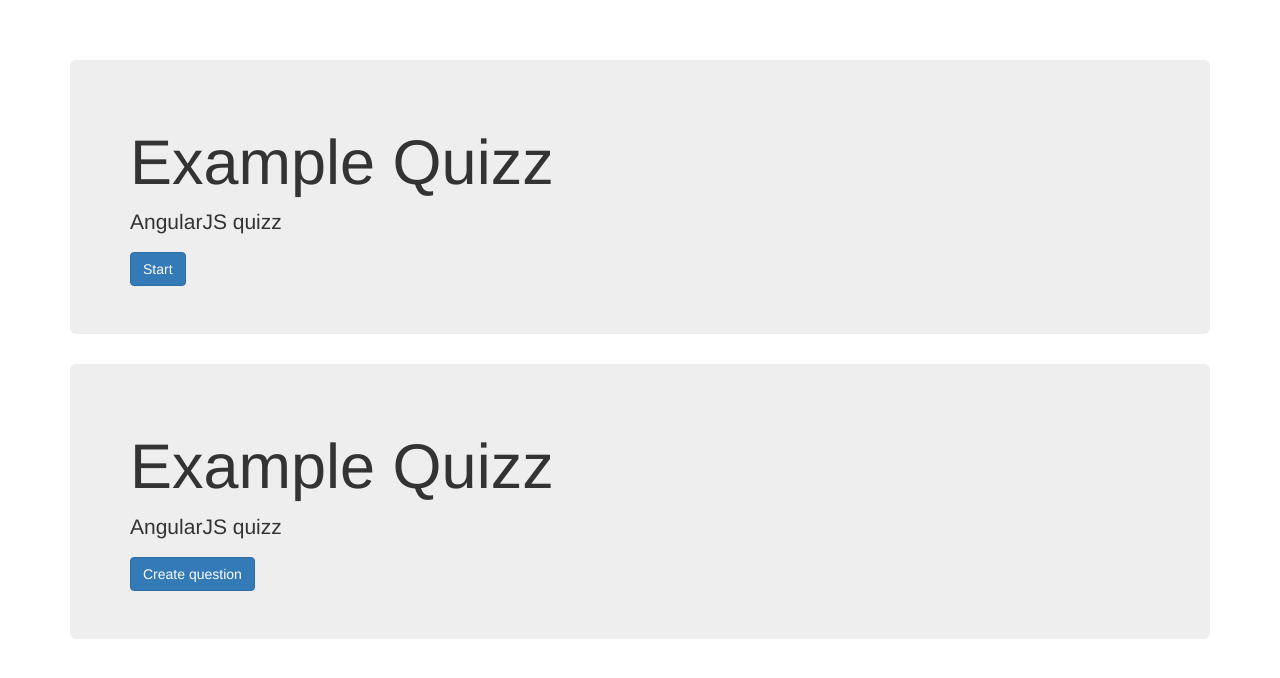
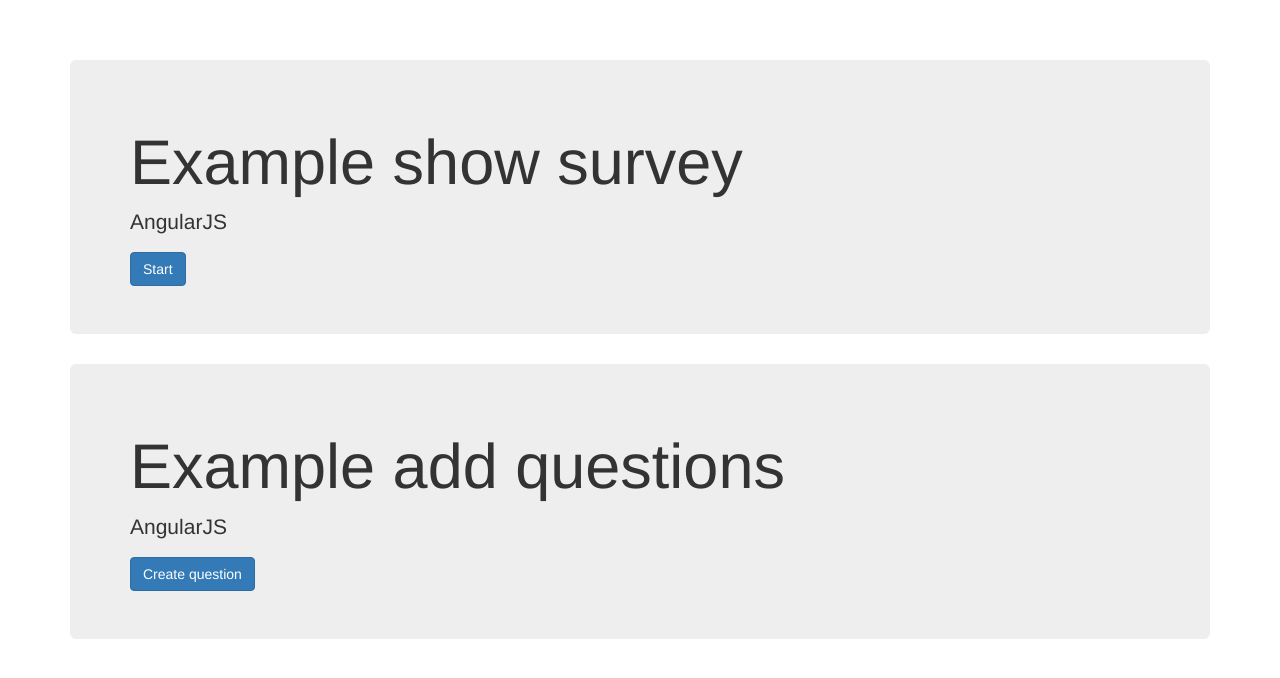
Before and after one commit to smartkrio/quizz, a website: page src/index.html in a window 1280 px wide. Drawn offline with nearby package versions, Linux system fonts and the light colour scheme.

Commit message:
fix titles

```diff
--- a/src/js/example-quizz.js
+++ b/src/js/example-quizz.js
@@ -1,6 +1,7 @@
 var quizz = {
-    title: 'Example Quizz',
-    description: 'AngularJS quizz',
+    show_title: 'Example show survey',
+    add_title: 'Example add questions',
+    description: 'AngularJS',
     questions: [
         {
             type: 'radio',
--- a/src/templates/Quizz.html
+++ b/src/templates/Quizz.html
@@ -1,11 +1,11 @@
 <div class="quizz-intro jumbotron" ng-show="!started">
-    <h1>{{ quizz.title }}</h1>
+    <h1>{{ quizz.show_title }}</h1>
     <p btf-markdown="quizz.description"></p>
     <button class="btn btn-primary btn-large quizz-start-button" ng-click="start()">Start</button>
 </div>
 
 <div class="quizz-intro jumbotron" ng-show="!started && !create">
-    <h1>{{ quizz.title }}</h1>
+    <h1>{{ quizz.add_title }}</h1>
     <p btf-markdown="quizz.description"></p>
     <button class="btn btn-primary btn-large quizz-start-button" ng-click="createQuestion()">Create question</button>
 </div>
@@ -55,7 +55,7 @@
     </div>
 </div>
 
-<div class="quizz-question" ng-show="create && !started && !finished">
+<div class="quizz-question" ng-show="create && started && !finished">
     <div class="row">
         <div class="col-md-10">
             <h4 class="well" >create Question {{counter}}</h4>
@@ -77,8 +77,8 @@
 
 
                 </div>
-                <button ng-click="saveQuestion()" type="button" class="btn btn-default">Save Question and add new question</button>
-                <button ng-click="endCreatingQuestions()" type="button" class="btn btn-default">end creating question</button>
+                <button ng-click="saveQuestion()" type="button" class="btn btn-success btn-default">Save Question</button>
+                <button ng-click="endCreatingQuestions()" type="button" class="btn btn-danger btn-default">Finish</button>
             </div>
 
         </div>
```
